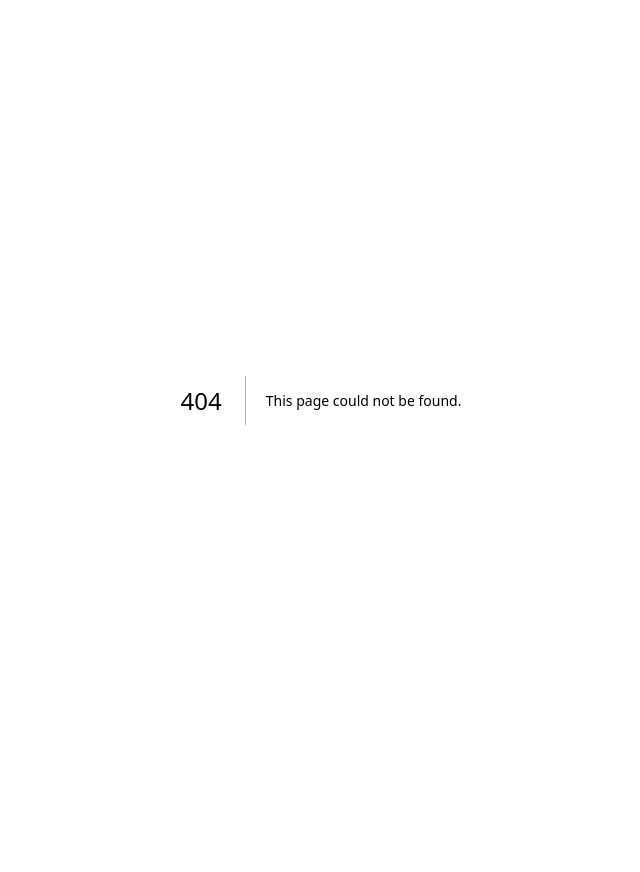
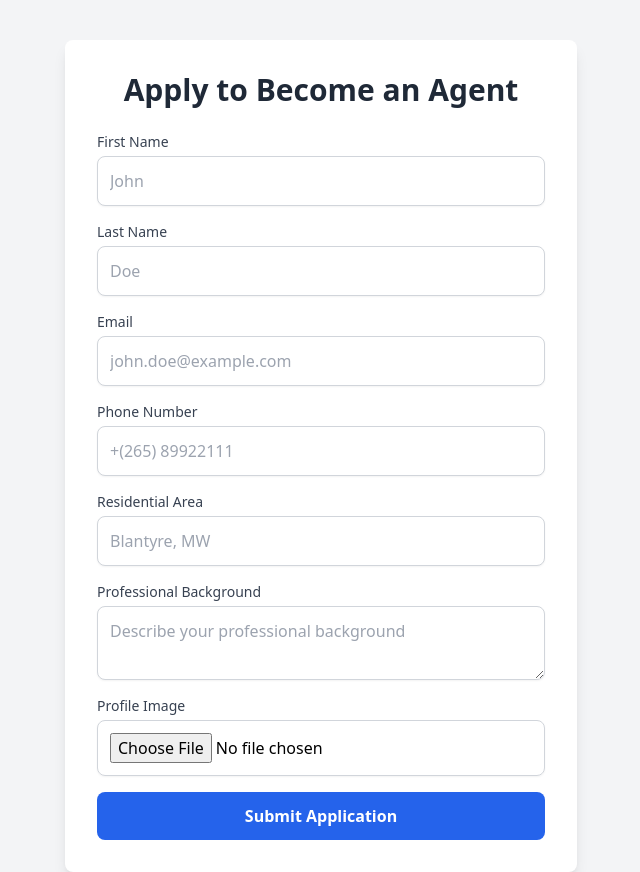
Before and after one commit to sam-zarila/HomeHub, a Next.js app: page /Apply in a window 1280 px wide. Before the commit this address had no page. Shown: the whole page, without its empty margins (319-959 px from the left). Before the commit the page ends 800 px from the top, so only its background shows below. Built offline with nearby package versions, Linux system fonts and the light colour scheme.

Commit message:
agent apply

```diff
--- /dev/null
+++ b/app/Apply/page.tsx
@@ -0,0 +1,176 @@
+'use client'
+
+import { useState } from 'react';
+import axios from 'axios';
+
+export default function Applicant() {
+  const [applicantData, setApplicantData] = useState({
+    firstname: '',
+    lastname: '',
+    email: '',
+    phonenumber: '',
+    ResdencialArea: '',
+    professionalBackground: '',
+  });
+  const [selectedFile, setSelectedFile] = useState<File | null>(null);
+  const [imagePreview, setImagePreview] = useState<string | null>(null);
+  const [isLoading, setIsLoading] = useState(false);
+
+  const handleChange = (e: React.ChangeEvent<HTMLInputElement | HTMLTextAreaElement>) => {
+    setApplicantData({
+      ...applicantData,
+      [e.target.name]: e.target.value,
+    });
+  };
+
+  const handleFileChange = (e: React.ChangeEvent<HTMLInputElement>) => {
+    const file = e.target.files?.[0] || null;
+    setSelectedFile(file);
+
+    if (file) {
+      const reader = new FileReader();
+      reader.onloadend = () => {
+        setImagePreview(reader.result as string);
+      };
+      reader.readAsDataURL(file);
+    } else {
+      setImagePreview(null);
+    }
+  };
+
+  const handleSubmit = async (e: React.FormEvent) => {
+    e.preventDefault();
+    setIsLoading(true);
+    const formData = new FormData();
+    Object.keys(applicantData).forEach((key) => {
+      formData.append(key, applicantData[key as keyof typeof applicantData] as string);
+    });
+    if (selectedFile) {
+      formData.append('profileImage', selectedFile);
+    }
+    try {
+      await axios.post('http://localhost:3000/agents', formData);
+      alert('Application submitted successfully');
+      setApplicantData({
+        firstname: '',
+        lastname: '',
+        email: '',
+        phonenumber: '',
+        ResdencialArea: '',
+        professionalBackground: '',
+      });
+      setSelectedFile(null);
+      setImagePreview(null);
+    } catch (error) {
+      alert('There was an error submitting your application');
+    } finally {
+      setIsLoading(false);
+    }
+  };
+
+  return (
+    <div className="flex justify-center items-center min-h-screen bg-gray-100">
+      <div className="mt-10 bg-white shadow-lg rounded-lg p-8 w-full max-w-lg">
+        <h1 className="text-3xl font-semibold text-center text-gray-800 mb-6">
+          Apply to Become an Agent
+        </h1>
+        <form onSubmit={handleSubmit} className="space-y-4">
+          <div>
+            <label className="block text-sm font-medium text-gray-700">First Name</label>
+            <input
+              type="text"
+              name="firstname"
+              value={applicantData.firstname}
+              onChange={handleChange}
+              placeholder="John"
+              className="mt-1 block w-full p-3 border border-gray-300 rounded-lg shadow-sm focus:outline-none focus:ring-2 focus:ring-blue-500"
+              required
+            />
+          </div>
+          <div>
+            <label className="block text-sm font-medium text-gray-700">Last Name</label>
+            <input
+              type="text"
+              name="lastname"
+              value={applicantData.lastname}
+              onChange={handleChange}
+              placeholder="Doe"
+              className="mt-1 block w-full p-3 border border-gray-300 rounded-lg shadow-sm focus:outline-none focus:ring-2 focus:ring-blue-500"
+              required
+            />
+          </div>
+          <div>
+            <label className="block text-sm font-medium text-gray-700">Email</label>
+            <input
+              type="email"
+              name="email"
+              value={applicantData.email}
+              onChange={handleChange}
+              placeholder="john.doe@example.com"
+              className="mt-1 block w-full p-3 border border-gray-300 rounded-lg shadow-sm focus:outline-none focus:ring-2 focus:ring-blue-500"
+              required
+            />
+          </div>
+          <div>
+            <label className="block text-sm font-medium text-gray-700">Phone Number</label>
+            <input
+              type="text"
+              name="phonenumber"
+              value={applicantData.phonenumber}
+              onChange={handleChange}
+              placeholder="+(265) 89922111"
+              className="mt-1 block w-full p-3 border border-gray-300 rounded-lg shadow-sm focus:outline-none focus:ring-2 focus:ring-blue-500"
+              required
+            />
+          </div>
+          <div>
+            <label className="block text-sm font-medium text-gray-700">Residential Area</label>
+            <input
+              type="text"
+              name="ResdencialArea"
+              value={applicantData.ResdencialArea}
+              onChange={handleChange}
+              placeholder="Blantyre, MW"
+              className="mt-1 block w-full p-3 border border-gray-300 rounded-lg shadow-sm focus:outline-none focus:ring-2 focus:ring-blue-500"
+              required
+            />
+          </div>
+          <div>
+            <label className="block text-sm font-medium text-gray-700">Professional Background</label>
+            <textarea
+              name="professionalBackground"
+              value={applicantData.professionalBackground}
+              onChange={handleChange}
+              placeholder="Describe your professional background"
+              className="mt-1 block w-full p-3 border border-gray-300 rounded-lg shadow-sm focus:outline-none focus:ring-2 focus:ring-blue-500"
+              required
+            />
+          </div>
+          <div>
+            <label className="block text-sm font-medium text-gray-700">Profile Image</label>
+            <input
+              type="file"
+              onChange={handleFileChange}
+              className="mt-1 block w-full p-3 border border-gray-300 rounded-lg shadow-sm focus:outline-none focus:ring-2 focus:ring-blue-500"
+              required
+            />
+            {imagePreview && (
+              <img
+                src={imagePreview}
+                alt="Preview"
+                className="mt-4 w-32 h-32 object-cover rounded-lg border border-gray-300"
+              />
+            )}
+          </div>
+          <button
+            type="submit"
+            className="w-full bg-blue-600 text-white font-semibold py-3 rounded-lg hover:bg-blue-700 focus:outline-none focus:ring-2 focus:ring-blue-500 focus:ring-offset-2"
+            disabled={isLoading}
+          >
+            {isLoading ? 'Submitting...' : 'Submit Application'}
+          </button>
+        </form>
+      </div>
+    </div>
+  );
+}
```
Also changed, not shown: app/Apply/Agent.apply.tsx (added), 1 other file (tests, documents, lock files or other folders).
